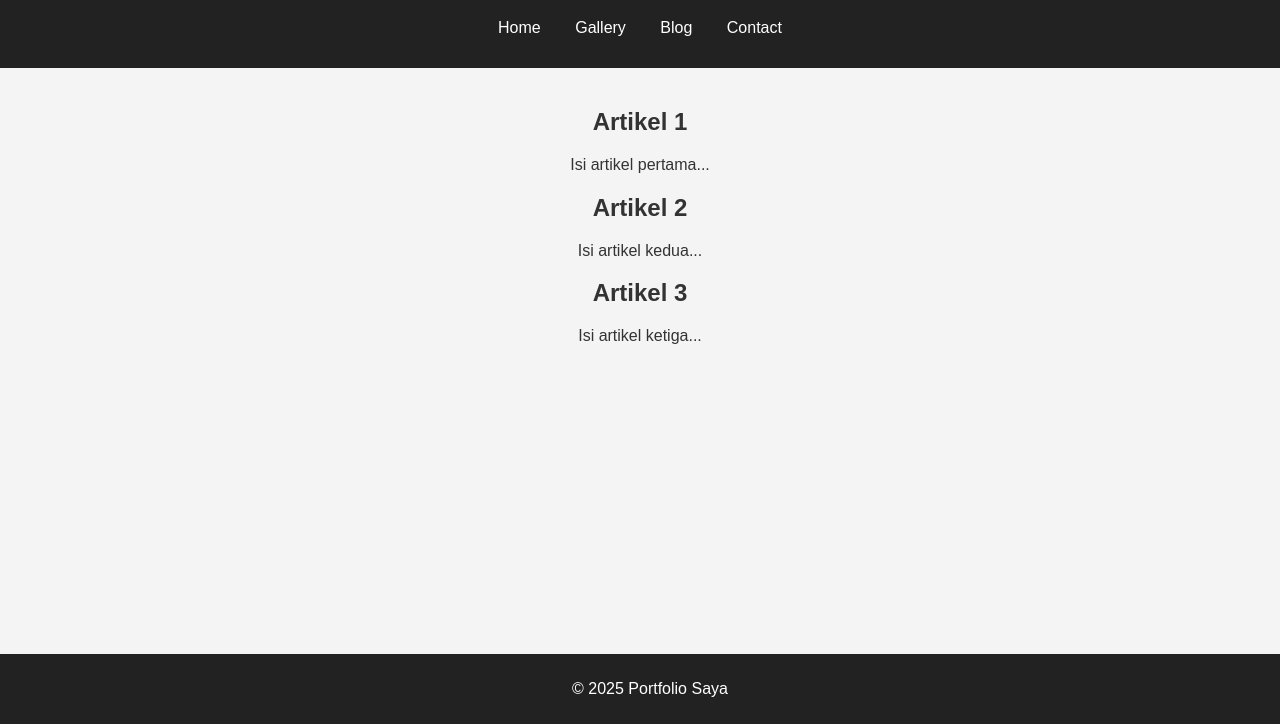
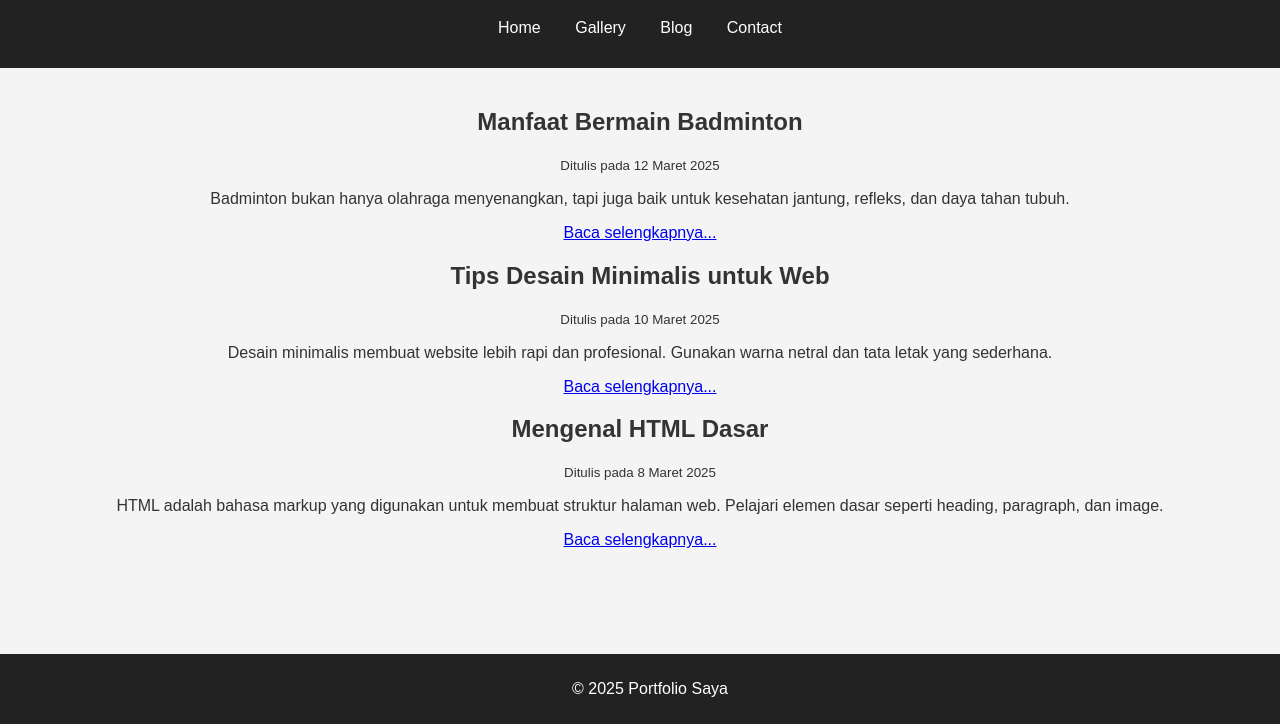
Before and after one commit to gelsbth/Project.01-HTML, a plain HTML site: page blog.html in a window 1280 px wide. Shown: the part 76-800 px from the top of the page. Drawn offline with Linux system fonts and the light colour scheme.

Commit message:
Update blog.html

```diff
--- a/blog.html
+++ b/blog.html
@@ -19,15 +19,27 @@
         </nav>
     </header>
 
-    <section>
-        <h2>Artikel 1</h2>
-        <p>Isi artikel pertama...</p>
+    <section class="blog">
+         <article>
+        <h2>Manfaat Bermain Badminton</h2>
+        <p><small>Ditulis pada 12 Maret 2025</small></p>
+        <p>Badminton bukan hanya olahraga menyenangkan, tapi juga baik untuk kesehatan jantung, refleks, dan daya tahan tubuh.</p>
+        <a href="#">Baca selengkapnya...</a>
+    </article>
 
-        <h2>Artikel 2</h2>
-        <p>Isi artikel kedua...</p>
+    <article>
+        <h2>Tips Desain Minimalis untuk Web</h2>
+        <p><small>Ditulis pada 10 Maret 2025</small></p>
+        <p>Desain minimalis membuat website lebih rapi dan profesional. Gunakan warna netral dan tata letak yang sederhana.</p>
+        <a href="#">Baca selengkapnya...</a>
+    </article>
 
-        <h2>Artikel 3</h2>
-        <p>Isi artikel ketiga...</p>
+    <article>
+        <h2>Mengenal HTML Dasar</h2>
+        <p><small>Ditulis pada 8 Maret 2025</small></p>
+        <p>HTML adalah bahasa markup yang digunakan untuk membuat struktur halaman web. Pelajari elemen dasar seperti heading, paragraph, dan image.</p>
+        <a href="#">Baca selengkapnya...</a>
+    </article>
     </section>
 
     <footer>
```
